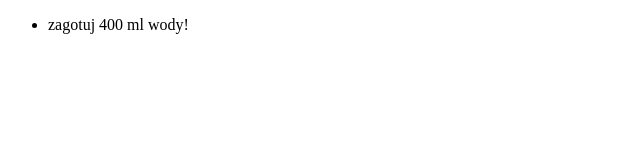
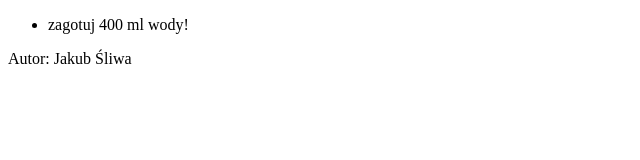
Before and after one commit to jaksli474/kisiel, a plain HTML site: page index.html in a window 1280 px wide. Shown: the whole page, without its empty margins (0-640 px from the left). Drawn offline with Linux system fonts and the light colour scheme.

Commit message:
Dodanie autora JS

```diff
--- a/index.html
+++ b/index.html
@@ -7,5 +7,8 @@
 <ul>
     <li>zagotuj 400 ml wody!</li>
 </ul>
+<footer>
+Autor: Jakub Śliwa
+</footer>
 </body>
 </html>
```
